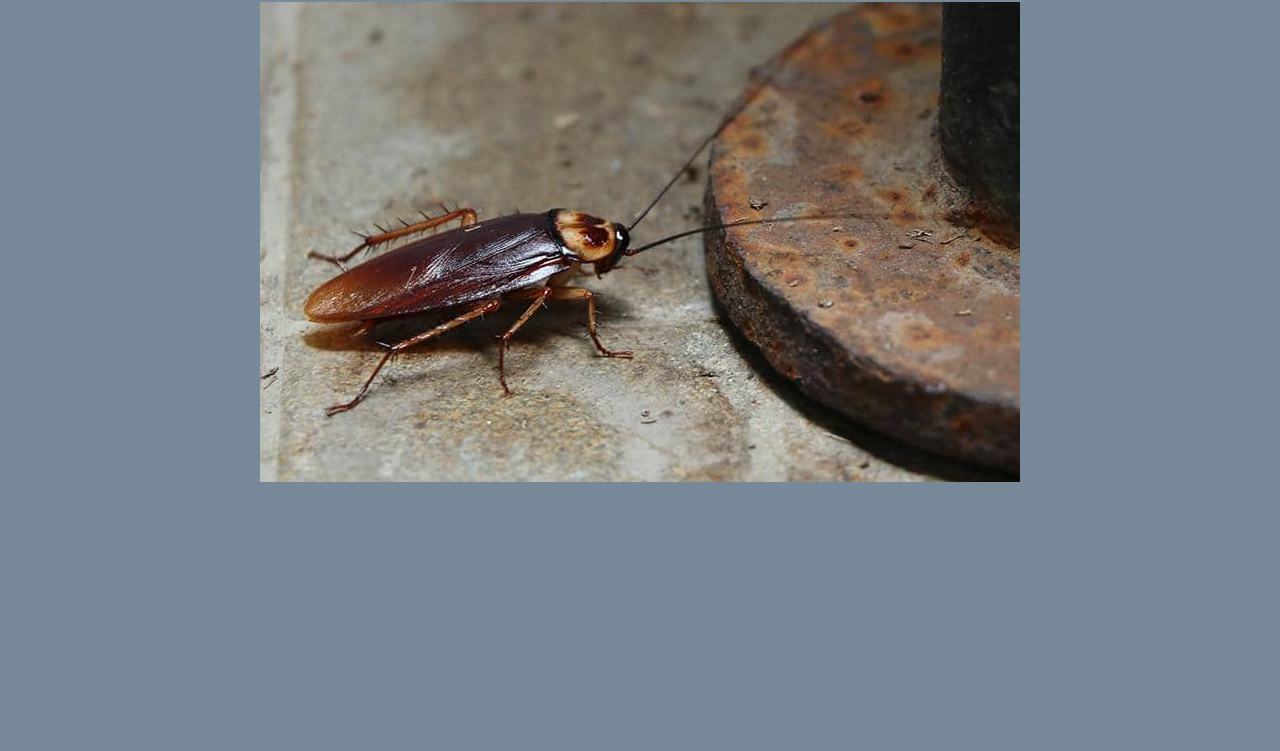
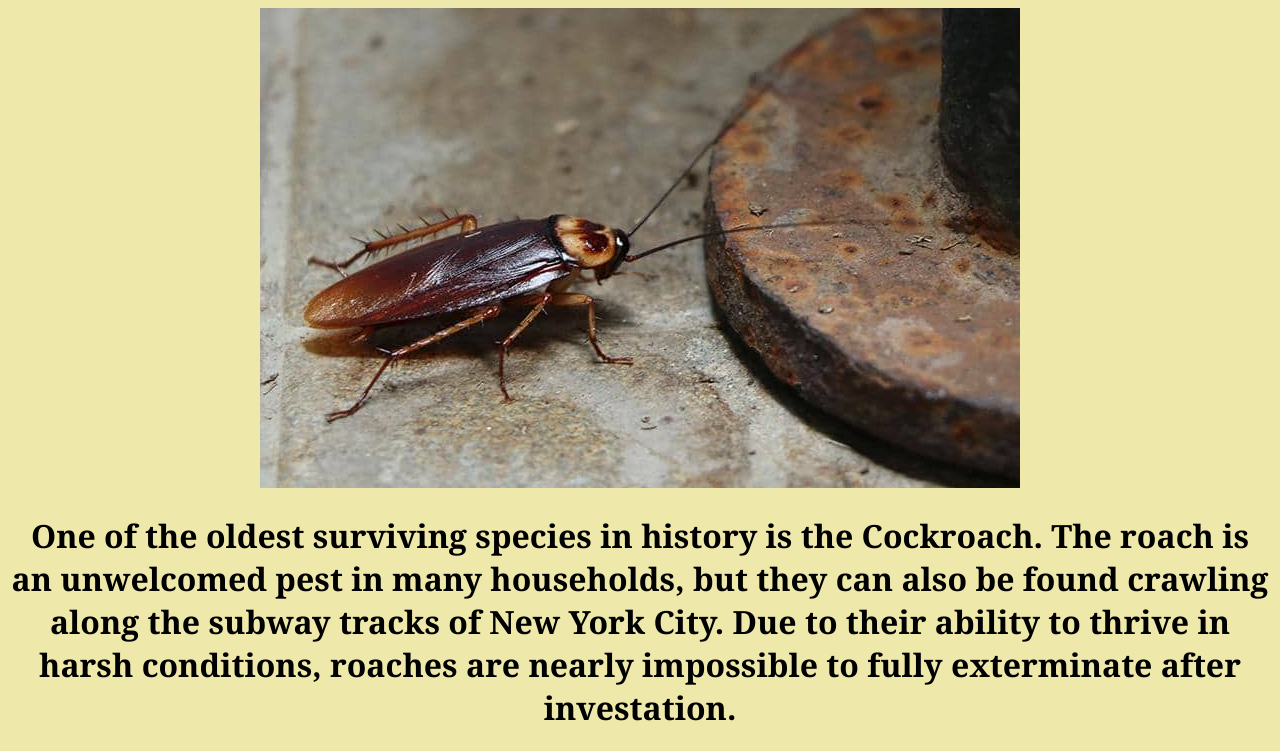
Before and after one commit to katie34/NY_zoo, a plain HTML site: page roach.html in a window 1280 px wide. Shown: the part 78-829 px from the top of the page. Before the commit the page ends 800 px from the top, so only its background shows below. Drawn offline with Linux system fonts and the light colour scheme.

Commit message:
update description for roach.html

```diff
--- a/roach.html
+++ b/roach.html
@@ -2,9 +2,17 @@
 <head>
     <title>The NY Zoo - Roach</title>
 
-    <link rel="stylesheet" type="text/css" href="css/index.css">
+    <link rel="stylesheet" type="text/css" href="css/roach.css">
 </head>
 <body>
     <h1>Roach</h1>
     <img src="img/roach.jpg" alt="Roach">
+    <h1>One of the oldest surviving species in history
+        is the Cockroach. The roach is an unwelcomed pest
+        in many households, but they can also be found
+        crawling along the subway tracks of New York City.
+        Due to their ability to thrive in harsh conditions,
+        roaches are nearly impossible to fully exterminate
+        after investation.
+         </h1>
 </body>
```
